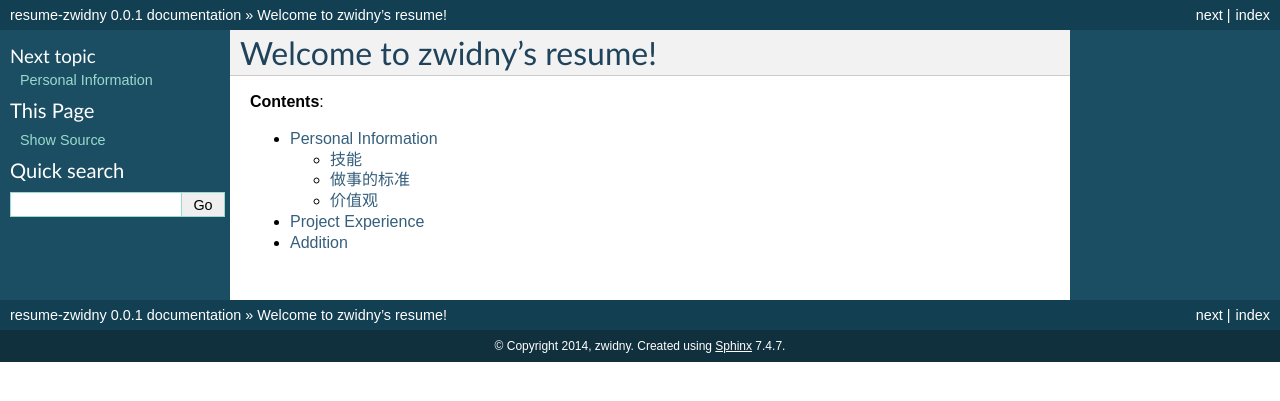
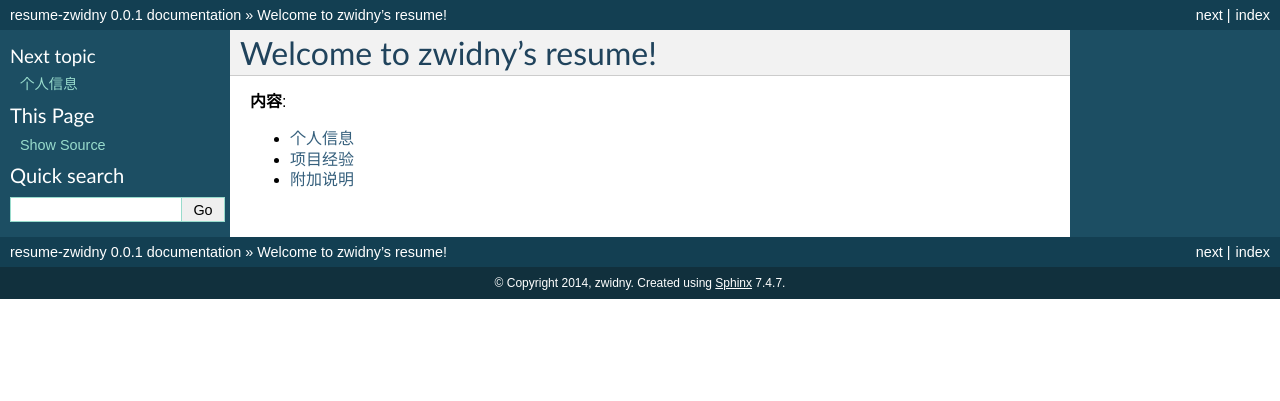
Before and after one commit to zwidny/zwidny, a Sphinx documentation site: the page built from source/index.rst, in a window 1280 px wide. Shown: the top 401 px of the page. Built offline with Sphinx 7.4.7, drawn with Linux system fonts in a browser that asks for light colours; formulas are drawn with MathJax 3.

Commit message:
Changed the language temporarily

```diff
--- a/source/docs/personal_info.rst
+++ b/source/docs/personal_info.rst
@@ -1,4 +1,4 @@
-Personal Information
+个人信息
 ====================
 
 技能
--- a/source/index.rst
+++ b/source/index.rst
@@ -6,16 +6,16 @@
 Welcome to zwidny's resume!
 =========================================
 
-**Contents**:
+**内容**:
 
 .. toctree::
-   :maxdepth: 2
+   :maxdepth: 1
 
-   Personal Information <docs/personal_info>
+   个人信息 <docs/personal_info>
 
-   Project Experience <docs/project_experience>
+   项目经验 <docs/project_experience>
 
-   Addition <docs/addition>
+   附加说明 <docs/addition>
 
 
 
```
Also changed, not shown: other parts of source/docs/personal_info.rst (+2 -0 lines), 8 other files.
